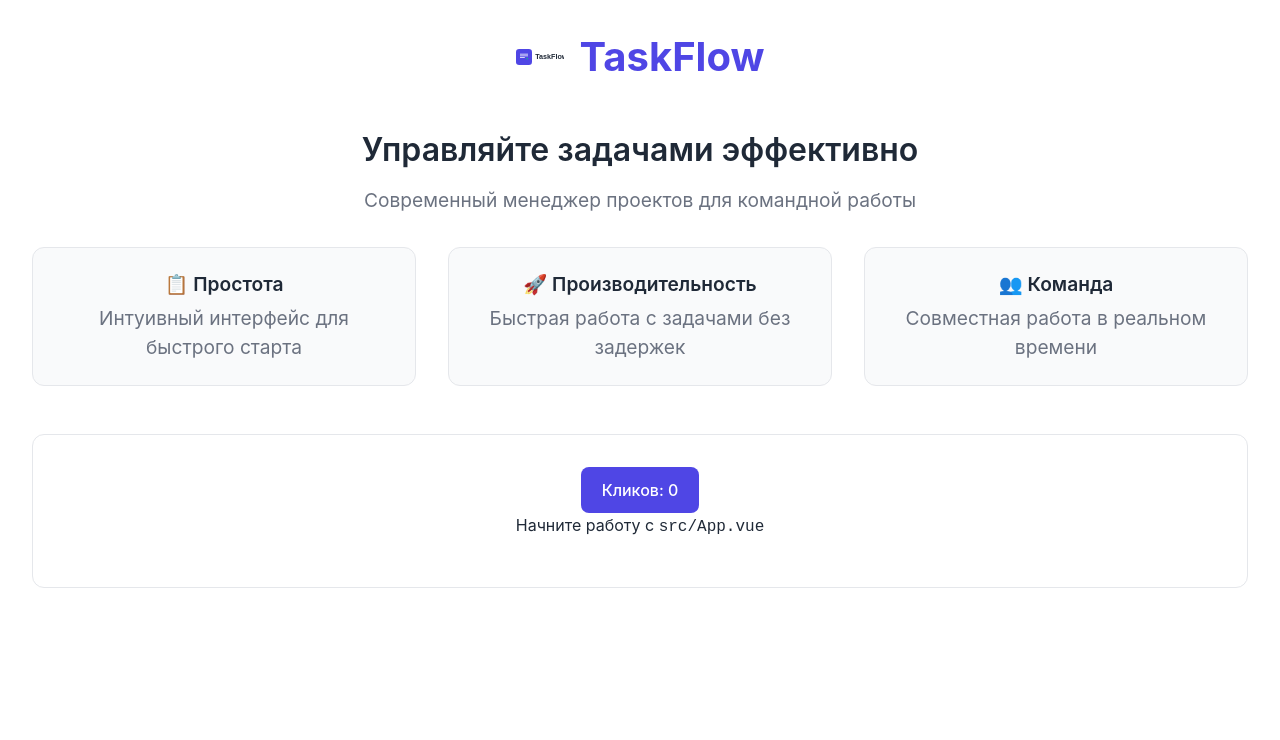
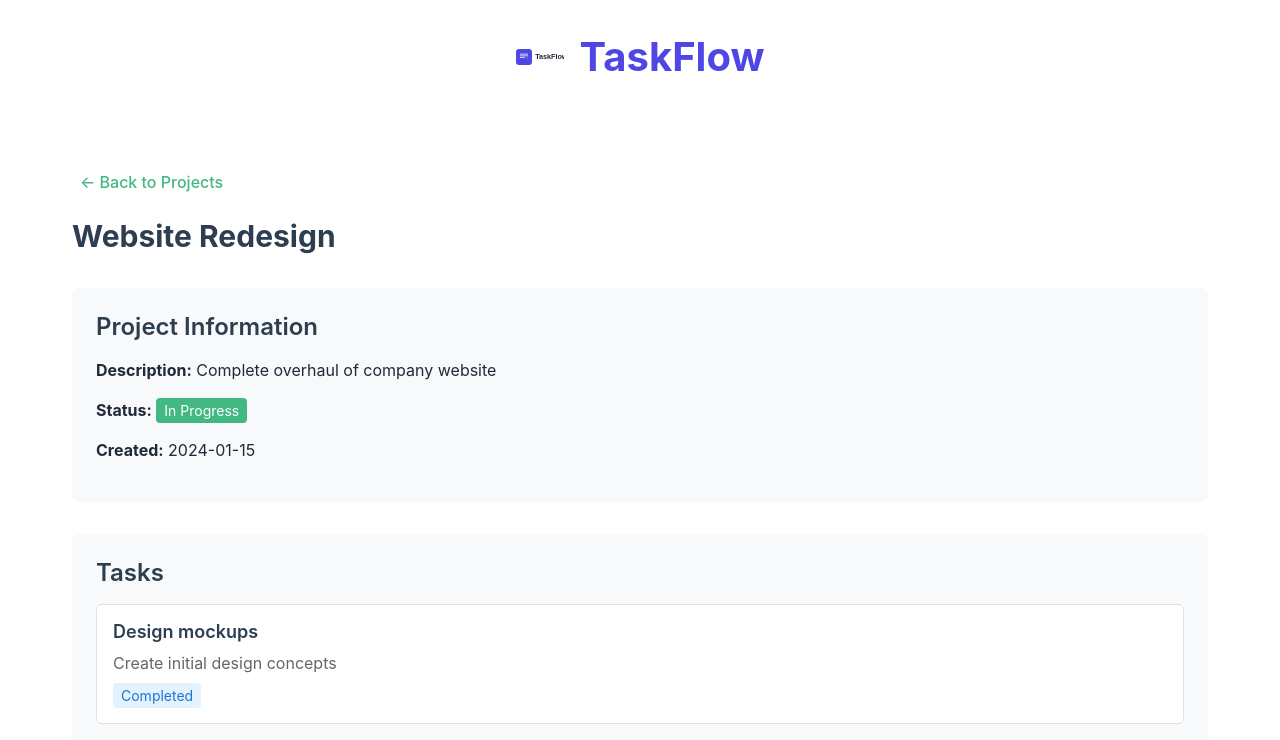
Before and after one commit to sundevil666/project-task-manager-vue, a Vue app: page /project/1 in a window 1280 px wide. Shown: the top 740 px of the page. Built offline with nearby package versions, Linux system fonts and the light colour scheme.

Commit message:
setup vue router

```diff
--- a/package.json
+++ b/package.json
@@ -13,6 +13,7 @@
     "pinia": "^3.0.4",
     "sass": "^1.98.0",
     "vue": "^3.5.13",
+    "vue-router": "^4.6.4",
     "vuedraggable": "^2.24.3"
   },
   "devDependencies": {
--- a/src/App.vue
+++ b/src/App.vue
@@ -1,7 +1,4 @@
 <script setup lang="ts">
-import { ref } from 'vue'
-
-const count = ref(0)
 </script>
 
 <template>
@@ -12,32 +9,7 @@ const count = ref(0)
     </header>
 
     <main class="main">
-      <div class="hero">
-        <h2>Управляйте задачами эффективно</h2>
-        <p>Современный менеджер проектов для командной работы</p>
-        <div class="features">
-          <div class="feature">
-            <h3>📋 Простота</h3>
-            <p>Интуивный интерфейс для быстрого старта</p>
-          </div>
-          <div class="feature">
-            <h3>🚀 Производительность</h3>
-            <p>Быстрая работа с задачами без задержек</p>
-          </div>
-          <div class="feature">
-            <h3>👥 Команда</h3>
-            <p>Совместная работа в реальном времени</p>
-          </div>
-        </div>
-      </div>
-
-      <div class="card">
-        <button type="button" @click="count++">Кликов: {{ count }}</button>
-        <p>
-          Начните работу с
-          <code>src/App.vue</code>
-        </p>
-      </div>
+      <router-view />
     </main>
   </div>
 </template>
@@ -47,7 +19,7 @@ const count = ref(0)
   max-width: 1280px;
   margin: 0 auto;
   padding: 2rem;
-  text-align: center;
+  text-align: left;
 }
 
 .header {
@@ -71,79 +43,6 @@ const count = ref(0)
 }
 
 .main {
-  display: flex;
-  flex-direction: column;
-  gap: 3rem;
-}
-
-.hero {
-  text-align: center;
-}
-
-.hero h2 {
-  font-size: 2rem;
-  color: #1F2937;
-  margin-bottom: 1rem;
-}
-
-.hero p {
-  font-size: 1.2rem;
-  color: #6B7280;
-  margin-bottom: 2rem;
-}
-
-.features {
-  display: grid;
-  grid-template-columns: repeat(auto-fit, minmax(250px, 1fr));
-  gap: 2rem;
-  margin-top: 2rem;
-}
-
-.feature {
-  padding: 1.5rem;
-  border-radius: 12px;
-  background: #F9FAFB;
-  border: 1px solid #E5E7EB;
-}
-
-.feature h3 {
-  font-size: 1.2rem;
-  color: #1F2937;
-  margin-bottom: 0.5rem;
-}
-
-.feature p {
-  color: #6B7280;
-  margin: 0;
-}
-
-.card {
-  padding: 2em;
-  background: white;
-  border-radius: 12px;
-  border: 1px solid #E5E7EB;
-}
-
-button {
-  border-radius: 8px;
-  border: 1px solid transparent;
-  padding: 0.6em 1.2em;
-  font-size: 1em;
-  font-weight: 500;
-  font-family: inherit;
-  background-color: #4F46E5;
-  color: white;
-  cursor: pointer;
-  transition: all 0.25s;
-}
-
-button:hover {
-  background-color: #4338CA;
-  transform: translateY(-1px);
-}
-
-button:focus,
-button:focus-visible {
-  outline: 4px auto -webkit-focus-ring-color;
+  text-align: left;
 }
 </style>
--- a/src/main.ts
+++ b/src/main.ts
@@ -1,5 +1,6 @@
 import { createApp } from 'vue'
 import { createPinia } from 'pinia'
+import router from './router'
 import './styles/main.scss'
 import App from './App.vue'
 
@@ -7,4 +8,5 @@ const app = createApp(App)
 const pinia = createPinia()
 
 app.use(pinia)
+app.use(router)
 app.mount('#app')
--- /dev/null
+++ b/src/pages/ProjectDetail.vue
@@ -0,0 +1,201 @@
+<template>
+  <div class="project-detail">
+    <div class="header">
+      <button @click="goBack" class="back-button">← Back to Projects</button>
+      <h1>{{ project?.name }}</h1>
+    </div>
+
+    <div v-if="project" class="project-content">
+      <div class="project-info">
+        <h2>Project Information</h2>
+        <p><strong>Description:</strong> {{ project.description }}</p>
+        <p><strong>Status:</strong> <span class="status">{{ project.status }}</span></p>
+        <p><strong>Created:</strong> {{ project.createdDate }}</p>
+      </div>
+
+      <div class="tasks-section">
+        <h2>Tasks</h2>
+        <div class="tasks-list">
+          <div v-for="task in project.tasks" :key="task.id" class="task-item">
+            <h4>{{ task.title }}</h4>
+            <p>{{ task.description }}</p>
+            <span class="task-status">{{ task.status }}</span>
+          </div>
+        </div>
+      </div>
+    </div>
+
+    <div v-else class="not-found">
+      <h2>Project not found</h2>
+      <p>The project you're looking for doesn't exist.</p>
+      <button @click="goBack" class="back-button">Go back to projects</button>
+    </div>
+  </div>
+</template>
+
+<script setup lang="ts">
+import { computed } from 'vue'
+import { useRouter, useRoute } from 'vue-router'
+
+const router = useRouter()
+const route = useRoute()
+
+interface Task {
+  id: number
+  title: string
+  description: string
+  status: string
+}
+
+interface Project {
+  id: number
+  name: string
+  description: string
+  status: string
+  createdDate: string
+  tasks: Task[]
+}
+
+const projectsData: Project[] = [
+  {
+    id: 1,
+    name: 'Website Redesign',
+    description: 'Complete overhaul of company website',
+    status: 'In Progress',
+    createdDate: '2024-01-15',
+    tasks: [
+      { id: 1, title: 'Design mockups', description: 'Create initial design concepts', status: 'Completed' },
+      { id: 2, title: 'Frontend development', description: 'Implement responsive design', status: 'In Progress' },
+      { id: 3, title: 'Content migration', description: 'Migrate existing content', status: 'Pending' }
+    ]
+  },
+  {
+    id: 2,
+    name: 'Mobile App',
+    description: 'Native iOS and Android app development',
+    status: 'Planning',
+    createdDate: '2024-02-01',
+    tasks: [
+      { id: 4, title: 'Requirements gathering', description: 'Define app requirements', status: 'In Progress' },
+      { id: 5, title: 'UI/UX design', description: 'Design app interface', status: 'Pending' }
+    ]
+  },
+  {
+    id: 3,
+    name: 'API Integration',
+    description: 'Third-party API integration project',
+    status: 'Completed',
+    createdDate: '2024-01-10',
+    tasks: [
+      { id: 6, title: 'API research', description: 'Research available APIs', status: 'Completed' },
+      { id: 7, title: 'Integration setup', description: 'Set up API connections', status: 'Completed' }
+    ]
+  }
+]
+
+const project = computed(() => {
+  const projectId = Number(route.params.id)
+  return projectsData.find(p => p.id === projectId)
+})
+
+const goBack = () => {
+  router.push('/')
+}
+</script>
+
+<style scoped>
+.project-detail {
+  padding: 2rem;
+  max-width: 1200px;
+  margin: 0 auto;
+}
+
+.header {
+  margin-bottom: 2rem;
+}
+
+.back-button {
+  background: none;
+  border: none;
+  color: #42b883;
+  font-size: 1rem;
+  cursor: pointer;
+  margin-bottom: 1rem;
+  padding: 0.5rem;
+  border-radius: 4px;
+  transition: background-color 0.2s;
+}
+
+.back-button:hover {
+  background-color: rgba(66, 184, 131, 0.1);
+}
+
+.header h1 {
+  margin: 0;
+  color: #2c3e50;
+}
+
+.project-content {
+  display: grid;
+  gap: 2rem;
+}
+
+.project-info, .tasks-section {
+  background: #f8f9fa;
+  padding: 1.5rem;
+  border-radius: 8px;
+}
+
+.project-info h2, .tasks-section h2 {
+  margin-top: 0;
+  color: #2c3e50;
+}
+
+.status {
+  padding: 0.25rem 0.5rem;
+  border-radius: 4px;
+  font-size: 0.875rem;
+  background: #42b883;
+  color: white;
+}
+
+.tasks-list {
+  display: grid;
+  gap: 1rem;
+  margin-top: 1rem;
+}
+
+.task-item {
+  background: white;
+  padding: 1rem;
+  border-radius: 6px;
+  border: 1px solid #e0e0e0;
+}
+
+.task-item h4 {
+  margin: 0 0 0.5rem 0;
+  color: #2c3e50;
+}
+
+.task-item p {
+  margin: 0 0 0.5rem 0;
+  color: #666;
+}
+
+.task-status {
+  font-size: 0.875rem;
+  padding: 0.25rem 0.5rem;
+  border-radius: 4px;
+  background: #e3f2fd;
+  color: #1976d2;
+}
+
+.not-found {
+  text-align: center;
+  padding: 3rem;
+}
+
+.not-found h2 {
+  color: #e74c3c;
+}
+</style>
--- /dev/null
+++ b/src/pages/ProjectsPage.vue
@@ -0,0 +1,76 @@
+<template>
+  <div class="projects-page">
+    <h1>Projects</h1>
+    <div class="projects-list">
+      <div
+        v-for="project in projects"
+        :key="project.id"
+        class="project-card"
+        @click="goToProject(project.id)"
+      >
+        <h3>{{ project.name }}</h3>
+        <p>{{ project.description }}</p>
+      </div>
+    </div>
+  </div>
+</template>
+
+<script setup lang="ts">
+import { ref } from 'vue'
+import { useRouter } from 'vue-router'
+
+const router = useRouter()
+
+interface Project {
+  id: number
+  name: string
+  description: string
+}
+
+const projects = ref<Project[]>([
+  { id: 1, name: 'Website Redesign', description: 'Complete overhaul of company website' },
+  { id: 2, name: 'Mobile App', description: 'Native iOS and Android app development' },
+  { id: 3, name: 'API Integration', description: 'Third-party API integration project' }
+])
+
+const goToProject = (id: number) => {
+  router.push(`/project/${id}`)
+}
+</script>
+
+<style scoped>
+.projects-page {
+  padding: 2rem;
+}
+
+.projects-list {
+  display: grid;
+  grid-template-columns: repeat(auto-fill, minmax(300px, 1fr));
+  gap: 1rem;
+  margin-top: 2rem;
+}
+
+.project-card {
+  border: 1px solid #ddd;
+  border-radius: 8px;
+  padding: 1.5rem;
+  cursor: pointer;
+  transition: all 0.2s ease;
+}
+
+.project-card:hover {
+  border-color: #42b883;
+  box-shadow: 0 4px 12px rgba(66, 184, 131, 0.15);
+}
+
+.project-card h3 {
+  margin: 0 0 0.5rem 0;
+  color: #2c3e50;
+}
+
+.project-card p {
+  margin: 0;
+  color: #666;
+  font-size: 0.9rem;
+}
+</style>
--- /dev/null
+++ b/src/router/index.ts
@@ -0,0 +1,23 @@
+import { createRouter, createWebHistory, RouteRecordRaw } from 'vue-router'
+
+const routes: RouteRecordRaw[] = [
+  {
+    path: '/',
+    name: 'Projects',
+    component: () => import('../pages/ProjectsPage.vue')
+  },
+  {
+    path: '/project/:id',
+    name: 'ProjectDetail',
+    component: () => import('../pages/ProjectDetail.vue'),
+    props: true
+  }
+]
+
+const router = createRouter({
+  history: createWebHistory(),
+  routes
+})
+
+
+export default router
```
Also changed, not shown: 1 other file (tests, documents, lock files or other folders).
